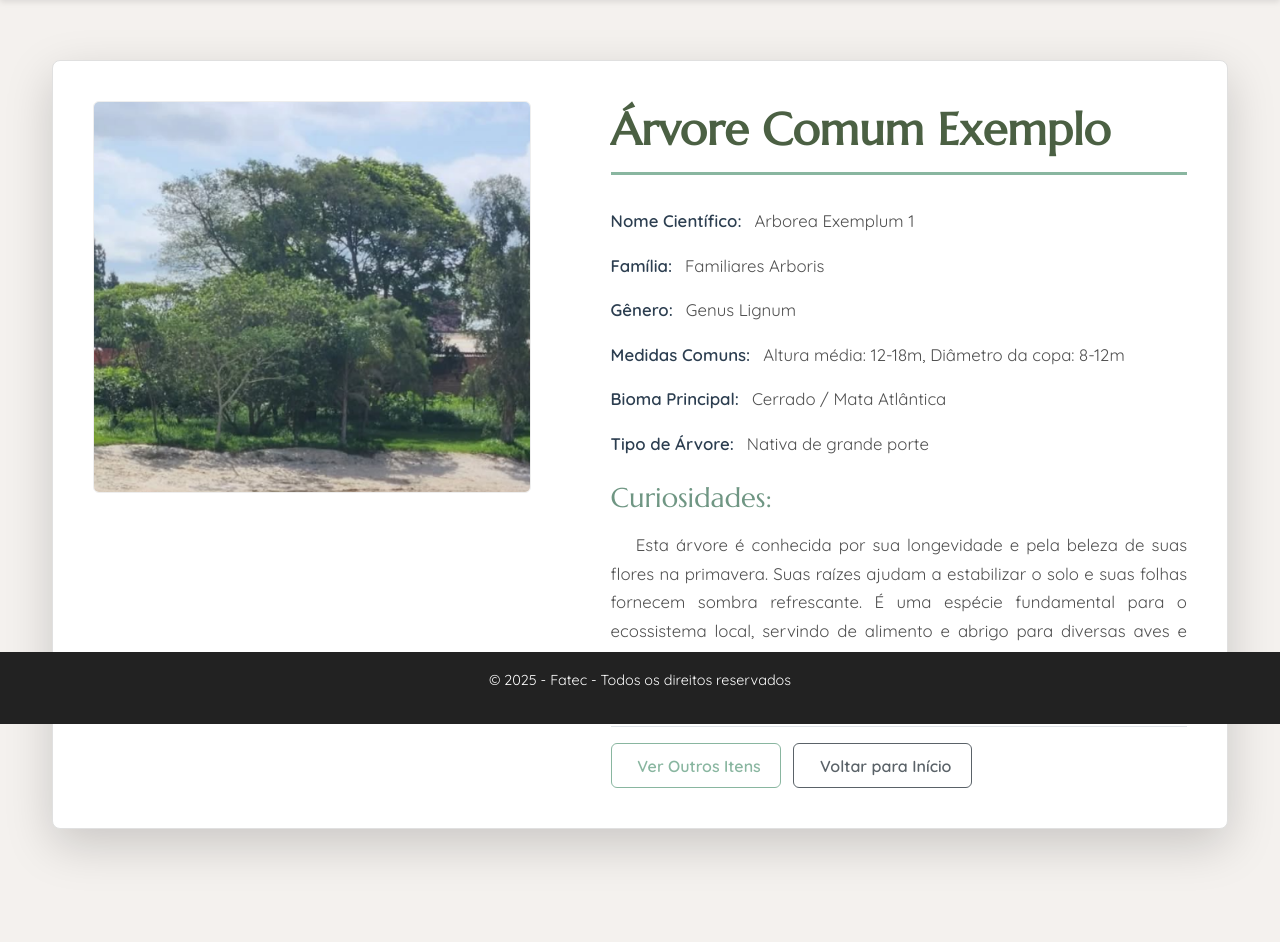
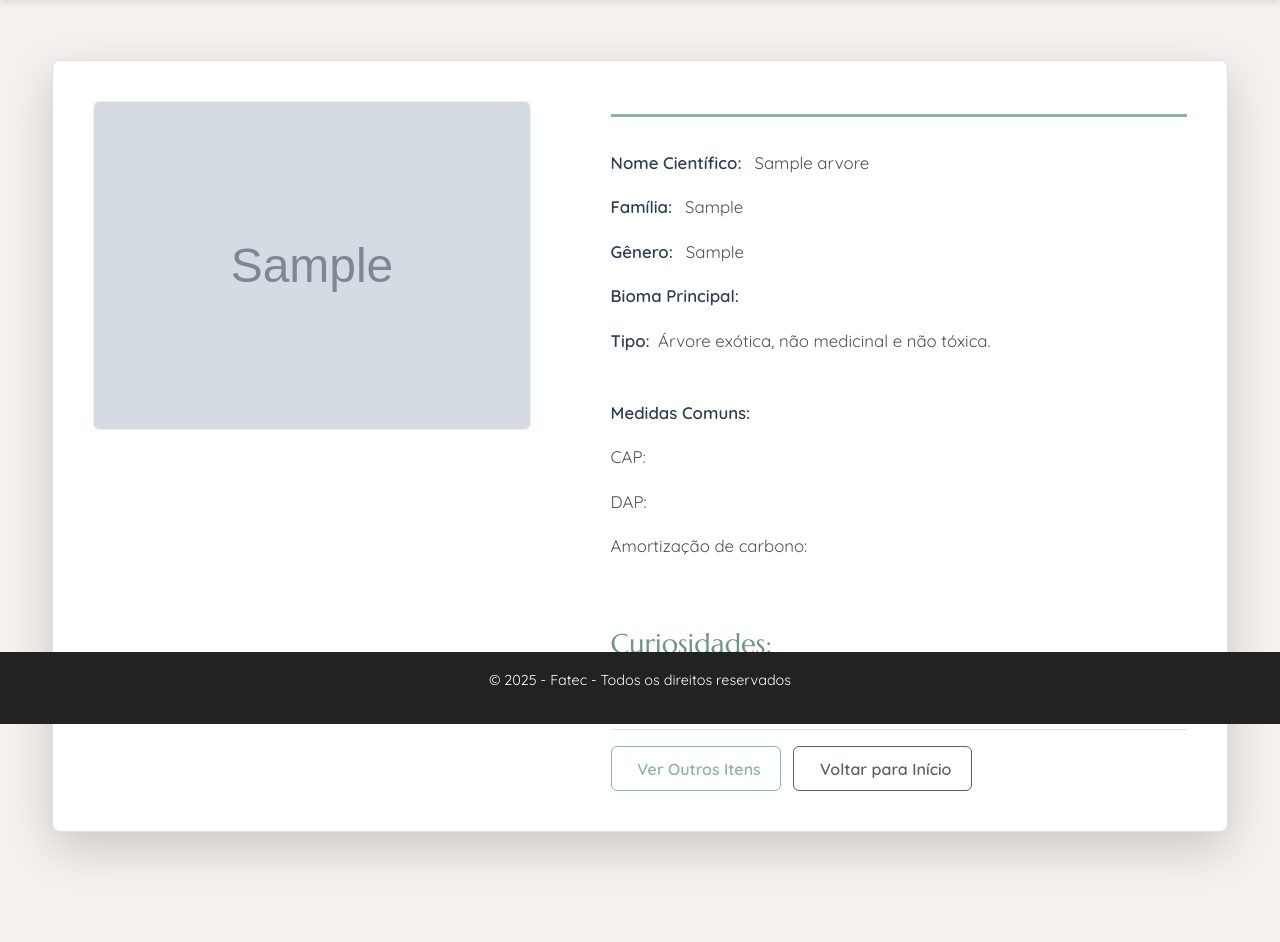
Before and after one commit to Niiiih0302/chapadinha, a PHP site: page /PaginaDetalhes.php in a window 1280 px wide. Shown: the part 76-1018 px from the top of the page. Run offline with PHP 8.4, Linux system fonts and the light colour scheme; tables that the repository leaves empty or names only in its code hold one stand-in row (values such as "Sample post"); grey boxes marked "Sample" are stand-in pictures.

Commit message:
Página de Cards atualizada

```diff
--- a/Paginas/PaginaDetalhes.php
+++ b/Paginas/PaginaDetalhes.php
@@ -4,29 +4,60 @@
 $itemId = isset($_GET['id']) ? htmlspecialchars($_GET['id']) : '1'; // ID padrão
 $itemType = isset($_GET['type']) ? htmlspecialchars($_GET['type']) : 'arvore'; // Tipo padrão
 
+include '../includes/conexao.php';
+
 // Dados de exemplo - substitua pela sua lógica de banco de dados
 $itemData = [];
 $pageTitle = 'Detalhes do Item';
+$url_img = '/chapadinha/img/';
 
-// Simulação de busca de dados
-// Você usaria o $itemId e $itemType para buscar no banco
 if ($itemType === 'arvore') {
-    // Baseado nos campos da tabela 'arvore' e descrição do usuário
-    $itemData = [
-        'id' => $itemId,
-        'nome_cientifico' => 'Arborea Exemplum ' . $itemId,
-        'nome_popular' => 'Árvore Comum Exemplo',
-        'familia' => 'Familiares Arboris',
-        'genero' => 'Genus Lignum',
-        'curiosidade' => 'Esta árvore é conhecida por sua longevidade e pela beleza de suas flores na primavera. Suas raízes ajudam a estabilizar o solo e suas folhas fornecem sombra refrescante. É uma espécie fundamental para o ecossistema local, servindo de alimento e abrigo para diversas aves e insetos. A madeira já foi muito utilizada na construção civil, mas hoje a espécie é protegida.',
-        'imagem' => '../img/arvore-card.png', // Imagem de exemplo
-        'medidas' => 'Altura média: 12-18m, Diâmetro da copa: 8-12m',
-        'bioma' => 'Cerrado / Mata Atlântica', // Exemplo de bioma
-        'tipo_arvore' => 'Nativa de grande porte' // Exemplo de tipo
-    ];
-    $pageTitle = $itemData['nome_popular'];
-} else if ($itemType === 'cupim') {
-    $itemData = [
+    $stmt = $conn->prepare("
+        SELECT
+            a.id,
+            a.nome_cientifico,
+            a.familia,
+            a.genero,
+            a.curiosidade,
+            a.imagem,
+            b.nome AS bioma_nome,
+            b.descricao AS bioma_descricao,
+            m.CAP,
+            m.DAP,
+            m.amortizacao,
+            t.exotica_nativa,
+            t.medicinal,
+            t.toxica,
+            GROUP_CONCAT(np.nome SEPARATOR ', ') AS nomes_populares
+        FROM arvore a
+            LEFT JOIN arvore_bioma ab ON ab.fk_arvore = a.id
+            LEFT JOIN bioma b ON b.id = ab.fk_bioma
+            LEFT JOIN medidas m ON m.fk_arvore = a.id
+            LEFT JOIN tipo_arvore t ON t.fk_arvore = a.id
+            LEFT JOIN nome_popular np ON np.fk_arvore = a.id
+        WHERE a.id = ?
+        GROUP BY
+            a.id, a.nome_cientifico, a.familia, a.genero, a.curiosidade, a.imagem,
+            b.nome, b.descricao,
+            m.CAP, m.DAP, m.amortizacao,
+            t.exotica_nativa, t.medicinal, t.toxica;
+
+    ");
+    $stmt->bind_param("i", $itemId);
+    $stmt->execute();
+    $resultado = $stmt->get_result();
+    $itemData = $resultado->fetch_assoc();
+    if ($itemData) $pageTitle = explode(',', $itemData['nomes_populares'])[0];
+
+    // Variáveis para a exibição do tipo da árvore
+
+    $tipo = ($itemData['exotica_nativa'] == 1) ? "nativa" : "exótica";
+    $medicinal = ($itemData['medicinal'] == 1) ? "medicinal" : "não medicinal";
+    $toxica = ($itemData['toxica'] == 1) ? "tóxica" : "não tóxica";
+
+    $descricao = "Árvore $tipo, $medicinal e $toxica.";
+} elseif ($itemType === 'cupim') {
+     $itemData = [
         'id' => $itemId,
         'nome_cientifico' => 'Termitidae Structuris ' . $itemId,
         'nome_popular' => 'Cupinzeiro da Chapadinha',
@@ -39,8 +70,8 @@ if ($itemType === 'arvore') {
         'importancia_ecologica' => 'Decomposição de matéria orgânica, aeração do solo, fonte de alimento.'
     ];
     $pageTitle = $itemData['nome_popular'];
-} else if ($itemType === 'lago') {
-     $itemData = [
+} elseif ($itemType === 'lago') {
+    $itemData = [
         'id' => $itemId,
         'nome_popular' => 'Lagoa da Chapadinha',
         'descricao_geral' => 'A Lagoa da Chapadinha é um ponto central da vida selvagem local, oferecendo recursos hídricos vitais e um habitat diversificado. Sua conservação é crucial para manter o equilíbrio ecológico da região. Atividades de educação ambiental são frequentemente realizadas em suas margens para conscientizar a população sobre sua importância.',
@@ -52,35 +83,42 @@ if ($itemType === 'arvore') {
     ];
     $pageTitle = $itemData['nome_popular'];
 }
+
+
 // Adicione mais 'else if' para outros tipos de itens (ex: rochas, animais específicos)
 
-include '../includes/head.php'; // Inclui o head padrão
+include '../includes/head.php';
 ?>
 <link rel="stylesheet" href="../Estilos/PaginaDetalhesEstilo.css">
 <title><?php echo htmlspecialchars($pageTitle); ?> - Lagoa da Chapadinha</title>
 
 <body>
-    <?php include '../includes/header.php'; // Inclui o cabeçalho padrão ?>
+    <?php include '../includes/header.php';  ?>
 
     <main class="container my-5">
         <?php if (!empty($itemData)): ?>
             <div class="detalhes-container shadow-lg">
                 <div class="detalhes-imagem-wrapper">
-                    <img src="<?php echo htmlspecialchars($itemData['imagem']); ?>" alt="Imagem de <?php echo htmlspecialchars($pageTitle); ?>" class="img-fluid rounded">
+                    <img src="<?php echo $url_img . $itemData['imagem']; ?>" alt="Imagem de <?php echo htmlspecialchars($pageTitle); ?>" class="img-fluid rounded">
                 </div>
                 <div class="detalhes-info">
                     <h1 class="nome-item mb-3"><?php echo htmlspecialchars($pageTitle); ?></h1>
 
                     <?php if ($itemType === 'arvore'): ?>
                         <p><strong>Nome Científico:</strong> <?php echo htmlspecialchars($itemData['nome_cientifico']); ?></p>
-                        <?php if(isset($itemData['nome_popular']) && $itemData['nome_popular'] !== $pageTitle): ?>
-                            <p><strong>Nome Popular:</strong> <?php echo htmlspecialchars($itemData['nome_popular']); ?></p>
+                        <?php if(isset($itemData['nomes_populares']) /*&& $itemData['nomes_populares'] !== $pageTitle*/ ): ?>
+                            <p><strong>Nomes Populares:</strong> <?php echo htmlspecialchars($itemData['nomes_populares']); ?>.</p>
                         <?php endif; ?>
                         <p><strong>Família:</strong> <?php echo htmlspecialchars($itemData['familia']); ?></p>
                         <p><strong>Gênero:</strong> <?php echo htmlspecialchars($itemData['genero']); ?></p>
-                        <p><strong>Medidas Comuns:</strong> <?php echo htmlspecialchars($itemData['medidas']); ?></p>
-                        <p><strong>Bioma Principal:</strong> <?php echo htmlspecialchars($itemData['bioma']); ?></p>
-                        <p><strong>Tipo de Árvore:</strong> <?php echo htmlspecialchars($itemData['tipo_arvore']); ?></p>
+                        <p><strong>Bioma Principal:</strong> <?php echo htmlspecialchars($itemData['bioma_nome']); ?></p>
+                        <p><strong>Tipo:</strong><?php echo $descricao; ?></p>
+                        <br>
+                        <p><strong>Medidas Comuns:</strong></p>
+                        <p>CAP:<?php echo htmlspecialchars($itemData['CAP']); ?></p>
+                        <p>DAP:<?php echo htmlspecialchars($itemData['DAP']); ?></p>
+                        <p>Amortização de carbono:<?php echo htmlspecialchars($itemData['amortizacao']); ?></p>
+                        <br>
                         <h3 class="mt-4">Curiosidades:</h3>
                         <p class="text-indent"><?php echo nl2br(htmlspecialchars($itemData['curiosidade'])); ?></p>
                     <?php elseif ($itemType === 'cupim'): ?>
--- a/Paginas/pesquisa.php
+++ b/Paginas/pesquisa.php
@@ -21,7 +21,7 @@ SELECT
     b.nome AS bioma,
     m.CAP,
     m.DAP,
-    m.armotizacao,
+    m.amortizacao,
     t.exotica_nativa,
     t.medicinal,
     t.toxica
@@ -62,7 +62,7 @@ if ($result->num_rows > 0) {
 
         // Imagem
         if ($row['imagem']) {
-            echo "<img src='img/" . $row['imagem'] . "' class='card-img-top' alt='Imagem da árvore' style='height: 200px; object-fit: cover;'>";
+            echo "<img src='../img/" . $row['imagem'] . "' class='card-img-top' alt='Imagem da árvore' style='height: 200px; object-fit: cover;'>";
         } else {
             echo "<img src='img/sem-imagem.png' class='card-img-top' alt='Sem imagem' style='height: 200px; object-fit: cover;'>";
         }
--- /dev/null
+++ b/includes/conexao.php
@@ -0,0 +1,12 @@
+<?php
+$servername = "localhost";
+$username = "root";
+$password = "";
+$dbname = "chapadinha";
+
+$conn = mysqli_connect($servername, $username, $password, $dbname);
+
+if (!$conn) {
+    die("Falha na conexão: " . mysqli_connect_error());
+}
+?>
```
Also changed, not shown: Paginas/PaginaCards.php (+35 -54 lines), img/acacia.jpeg (added), img/melaleuca.jpeg (added), img/reseda.jpeg (added).
